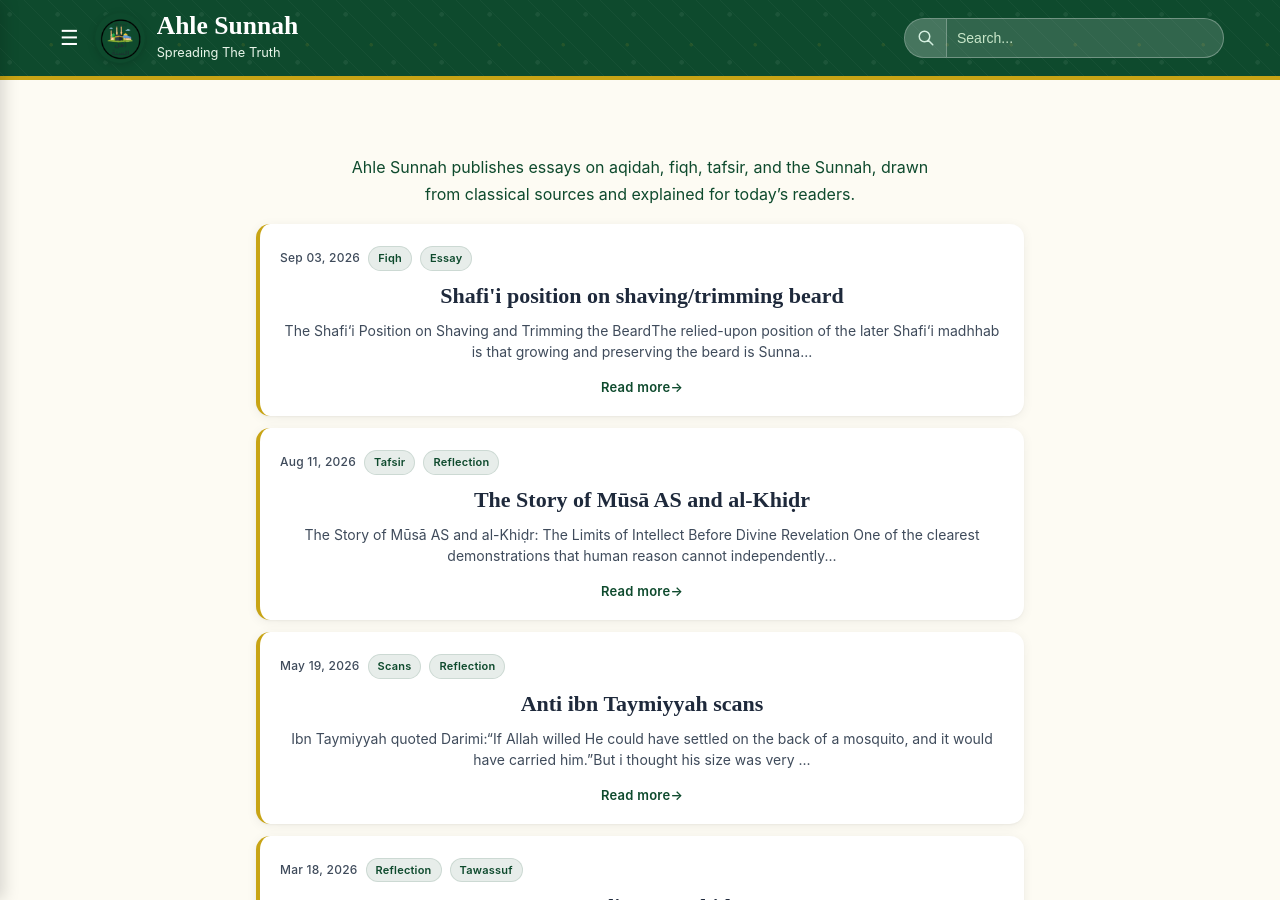
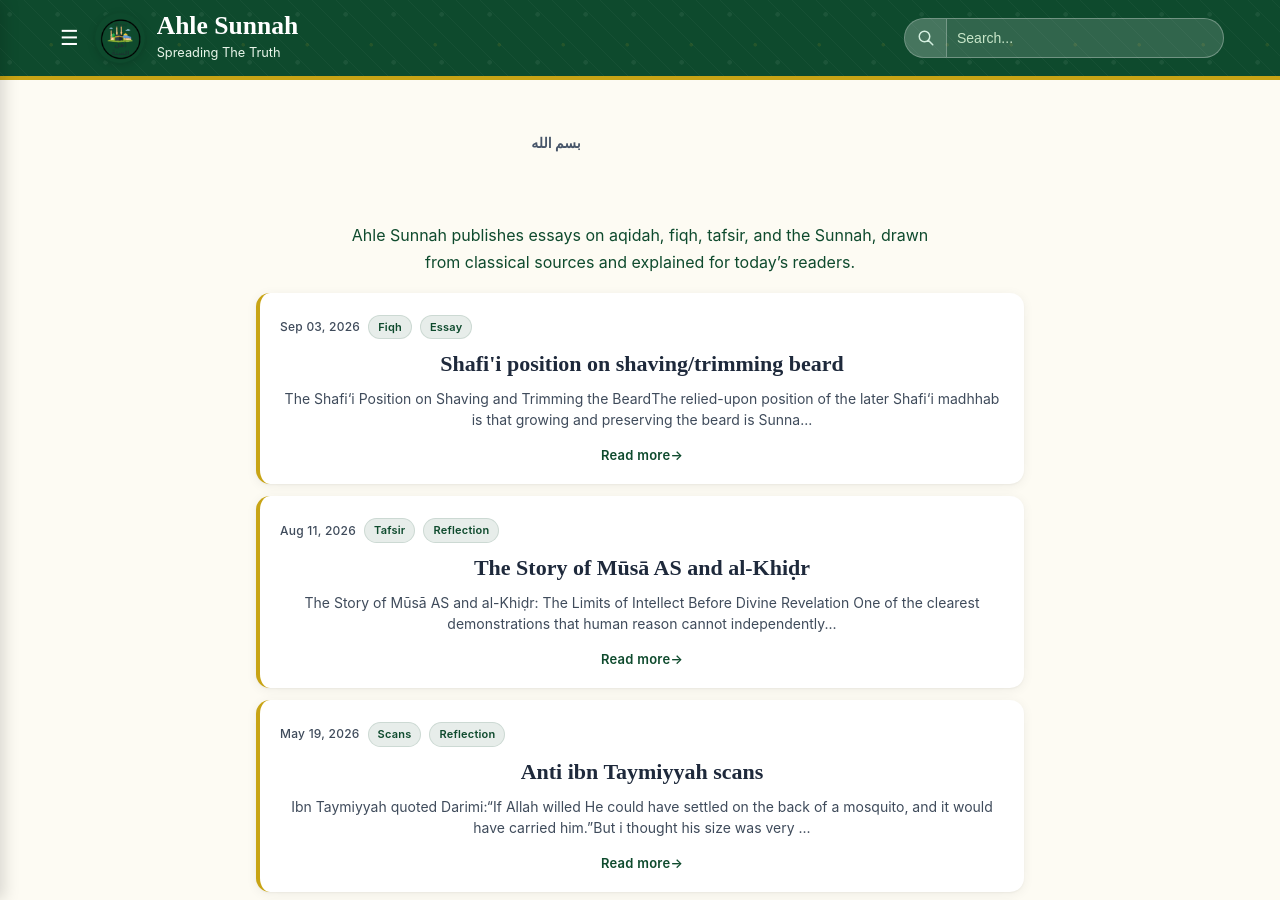
Before and after one commit to Fali17/ahlesunnah, a Jekyll site: the page built from index.html, in a window 1280 px wide and 900 px high. Built offline with Jekyll 4.4.1, drawn with Linux system fonts in a browser that asks for light colours; the list of posts is cut into pages by our own code.

Commit message:
Update index.html

```diff
--- a/index.html
+++ b/index.html
@@ -24,7 +24,7 @@ description: "Read authentic Ahle Sunnah articles on fiqh, aqidah, tafsir, and t
 </style>
 
 <div class="hero" style="color: var(--primary);max-width:600px;margin 0 auto;text-align: center;justify-content:center;">
-  <h1 class="visually-hidden">Ahle Sunnah – Islamic articles and essays بسم الله</h1>
+  <h1 class="hero">بسم الله</h1>
 </div>
 
 
```
